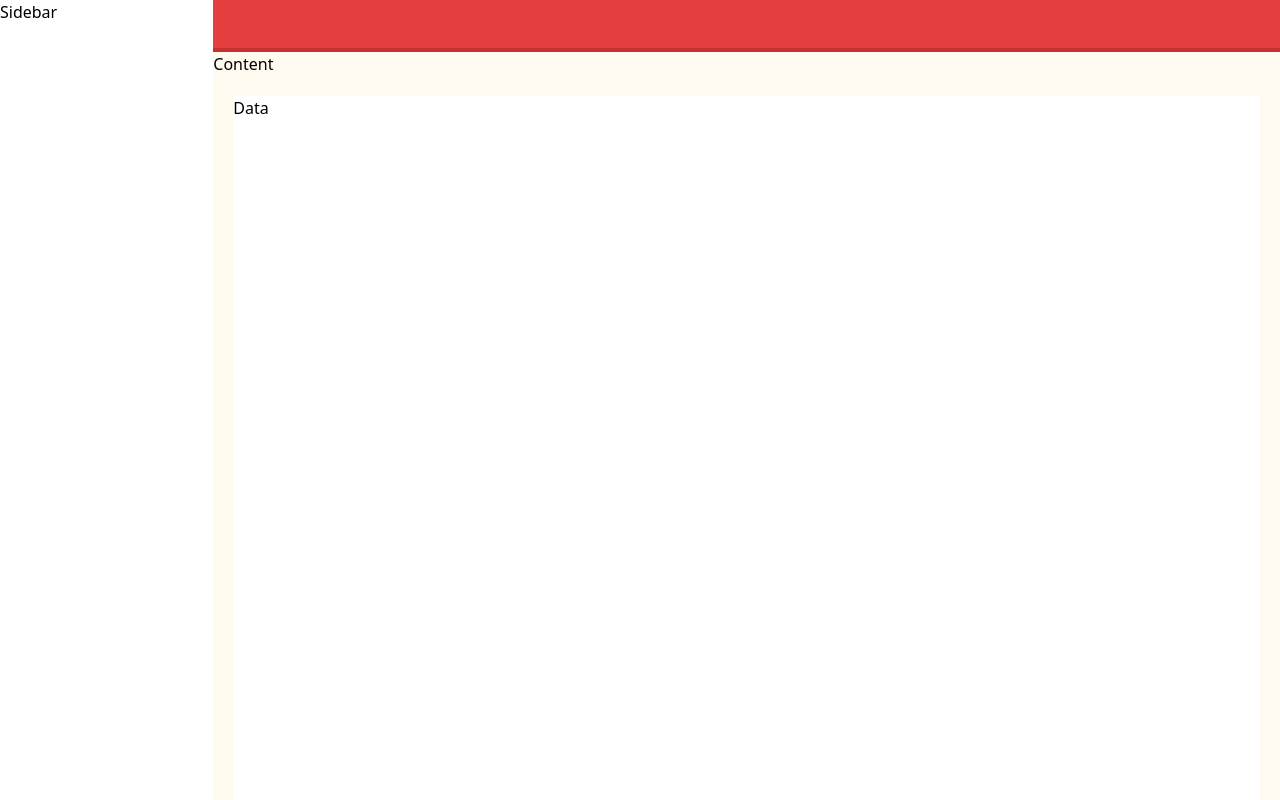
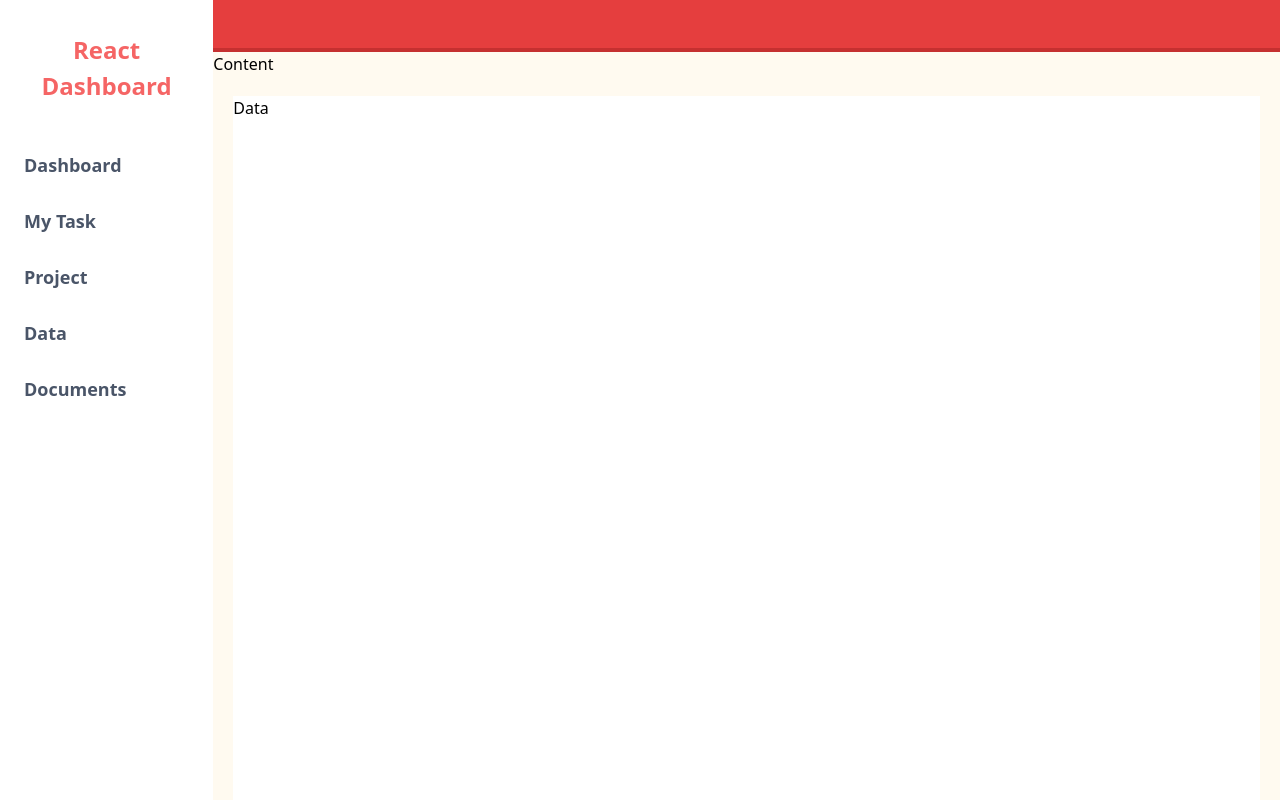
Before and after one commit to bonasunu/EnterpriseManagementFrontend, a React (Create React App) app in the folder client/: page / in a window 1280 px wide. Built offline with nearby package versions, Linux system fonts and the light colour scheme.

Commit message:
styling SIdebar

```diff
--- a/client/src/components/Sidebar.js
+++ b/client/src/components/Sidebar.js
@@ -3,11 +3,35 @@ import React from 'react'
 const Sidebar = () => {
   const classes = {
     wrapper: 'bg-white col-span-1',
+    title:
+      'text-red-500 font-extrabold text-center text-2xl w-full mt-5 mb-5 p-3',
+    linkWrapper: 'w-full text-left flex flex-col',
+    link:
+      'mt-1 mb-1 px-6 py-3 text-lg font-semibold w-full h-12 hover:bg-orange-200 text-gray-700',
   }
 
   return (
     <div className={classes.wrapper}>
-      <h1>Sidebar</h1>
+      <div className={classes.title}>
+        <h1>React Dashboard</h1>
+      </div>
+      <div className={classes.linkWrapper}>
+        <a className={classes.link} href="/">
+          Dashboard
+        </a>
+        <a className={classes.link} href="/">
+          My Task
+        </a>
+        <a className={classes.link} href="/">
+          Project
+        </a>
+        <a className={classes.link} href="/">
+          Data
+        </a>
+        <a className={classes.link} href="/">
+          Documents
+        </a>
+      </div>
     </div>
   )
 }
```
